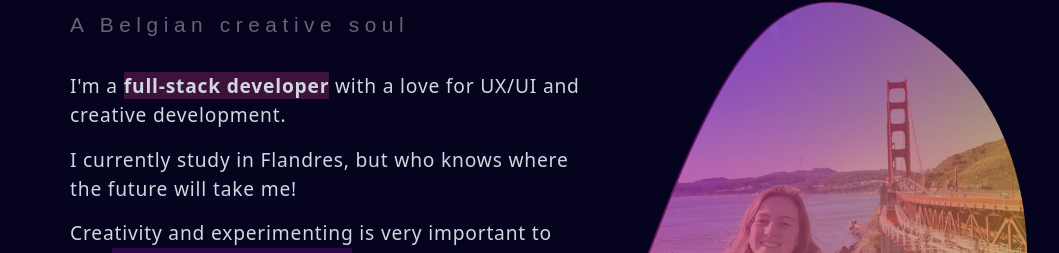
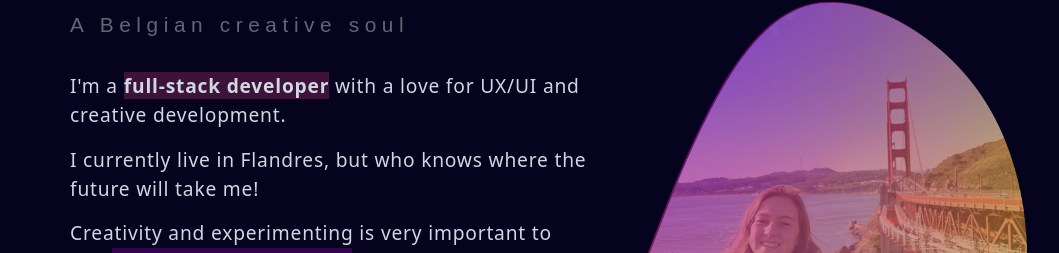
Before and after one commit to sarabluekens/FE-Eindopdracht2, a Next.js app: page / in a window 1280 px wide. Shown: the part 930-1183 px from the top of the page, without its empty margins (98-1157 px from the left). Built offline with nearby package versions, Linux system fonts and the light colour scheme; a web font is replaced by a local one.

Commit message:
typo bio

```diff
--- a/pages/index.tsx
+++ b/pages/index.tsx
@@ -46,7 +46,7 @@ const Home = ({ data }: { data: any }) => {
                 with a love for UX/UI and creative development.
               </p>
               <p className="mb-4 font-normal tracking-mono md:text-normal ">
-                I currently study in Flandres, but who knows where the future
+                I currently live in Flandres, but who knows where the future
                 will take me!
               </p>
               <p className="mb-4 font-normal tracking-mono md:text-normal">
```
